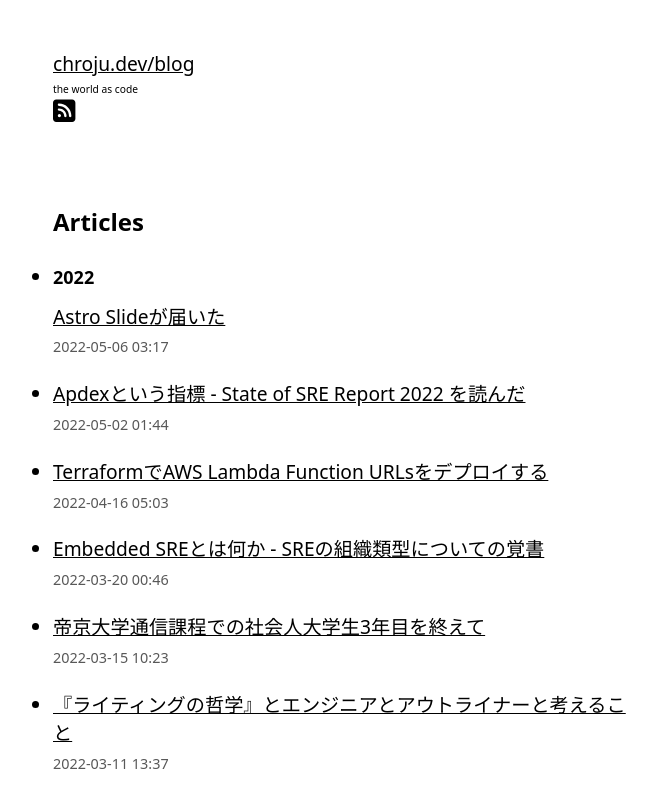
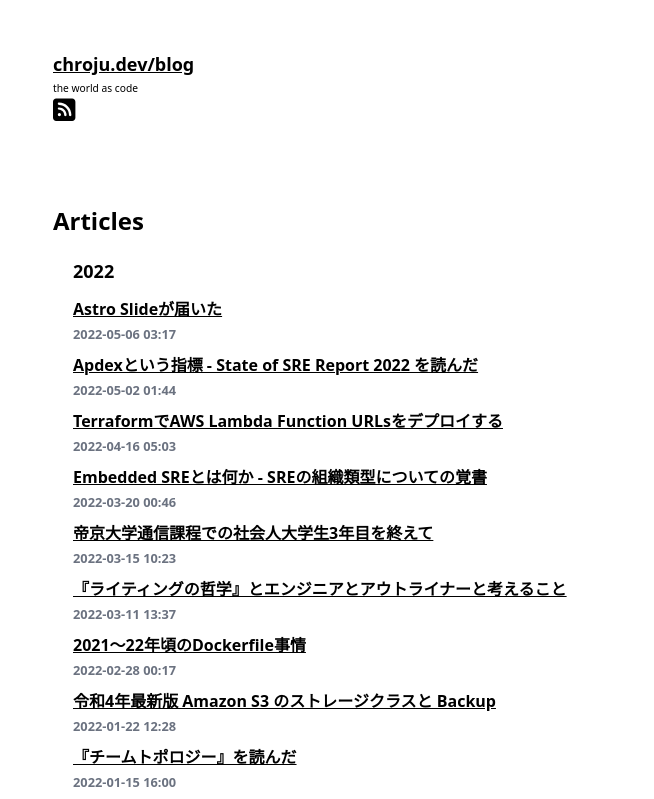
Before and after one commit to chroju/blog, a Next.js app: page /blog in a window 1280 px wide. Shown: the top 799 px of the page, without its empty margins (299-953 px from the left). Built offline with nearby package versions, Linux system fonts and the light colour scheme.

Commit message:
add: base css

```diff
--- a/components/date.tsx
+++ b/components/date.tsx
@@ -2,5 +2,5 @@ import { parseISO, format } from 'date-fns'
 
 export default function Date({ dateString }: { dateString: string }) {
     const date = parseISO(dateString)
-    return <time dateTime={dateString}> {format(date, 'yyyy-MM-dd HH:mm')} </time>
+    return <time className="text-gray-500 font-semibold" dateTime={dateString}> {format(date, 'yyyy-MM-dd HH:mm')} </time>
 }
--- a/components/layout.tsx
+++ b/components/layout.tsx
@@ -42,7 +42,7 @@ export default function Layout({
                 </header>
             ) : (
                 <header className={styles.headerBlog}>
-                    <h1 className={utilStyles.headingMd}>
+                    <h1 className="font-bold text-lg">
                         <Link href="/blog">
                             <a className={utilStyles.colorInherit}>{siteTitle}</a>
                         </Link>
--- a/components/tags.tsx
+++ b/components/tags.tsx
@@ -7,6 +7,6 @@ export default function Tags({
     return tags === undefined
         ? null
         : tags.map((tag: any) => {
-            return <Link href={`tags/${tag}`}><a className={utilStyles.tag}>#{tag}</a></Link>
+            return <Link href={`tags/${tag}`}><a className="no-underline text-sky-700 font-semibold hover:underline">#{tag}</a></Link>
         });
 }
--- a/pages/blog/[id].tsx
+++ b/pages/blog/[id].tsx
@@ -56,10 +56,10 @@ export default function Post({
                 <script async src="//cdn.iframe.ly/embed.js" charSet="utf-8"></script>
             </Helmet>
             <article>
-                <h1 className={utilsStyles.headingXl}>{postData.title}</h1>
-                <div className={utilsStyles.lightText}>
+                <h1 className="text-2xl font-black mb-2">{postData.title}</h1>
+                <div className="mb-5">
                     <section><Date dateString={postData.date} /></section>
-                    <section className={utilsStyles.verticalMiddle}><Fa iconPrefix="fas" iconName="tags" /><span className={utilsStyles.faText}>tag</span><Tags tags={postData.tags} /></section>
+                    <section className="space-x-2"><Fa iconPrefix="fas" iconName="tags" /><span className="fa-text">tag</span><Tags tags={postData.tags} /></section>
                 </div>
                 <div dangerouslySetInnerHTML={{ __html: postData.contentHtml }} />
             </article>
--- a/pages/blog/index.tsx
+++ b/pages/blog/index.tsx
@@ -35,14 +35,14 @@ export default function Home({
       </Head>
       <h2>Articles</h2>
       <section className={`${utilsStyles.headingMd} ${utilsStyles.padding1px}`}>
-        <ul className={utilsStyles.list}>
+        <ul className="space-y-2">
           {allPostsData.map(({
             id,
             date,
             title,
             firstOfYear
           }: any) => (
-            <li className={utilsStyles.listItem} key={id}>
+            <li className="list-none font-semibold" key={id}>
               <Year year={firstOfYear} />
               <Link href={`/blog/${id}`}>
                 <a>{title}</a>
--- a/pages/blog/tags/[tag].tsx
+++ b/pages/blog/tags/[tag].tsx
@@ -55,7 +55,7 @@ export default function TagHome({
                 <meta name="og:title" content={pageTitle} />
                 <meta name="og:url" content={pageURL} />
             </Head>
-            <h2><Fa iconPrefix="fas" iconName="tags" /><span className={utilsStyles.faText}>tag</span> {tag}</h2>
+            <h2><Fa iconPrefix="fas" iconName="tags" /><span className="fa-text">tag</span> {tag}</h2>
             <section className={`${utilsStyles.headingMd} ${utilsStyles.padding1px}`}>
                 <ul className={utilsStyles.list}>
                     {tagPostsData.map(({
--- a/styles/utils.module.css
+++ b/styles/utils.module.css
@@ -1,4 +1,4 @@
-.heading2Xl {
+/* .heading2Xl {
   font-size: 2.5rem;
   line-height: 1.2;
   font-weight: 700;
@@ -74,4 +74,4 @@
 
 .marginBottom {
   margin-bottom: 40px;
-}
+} */
```
